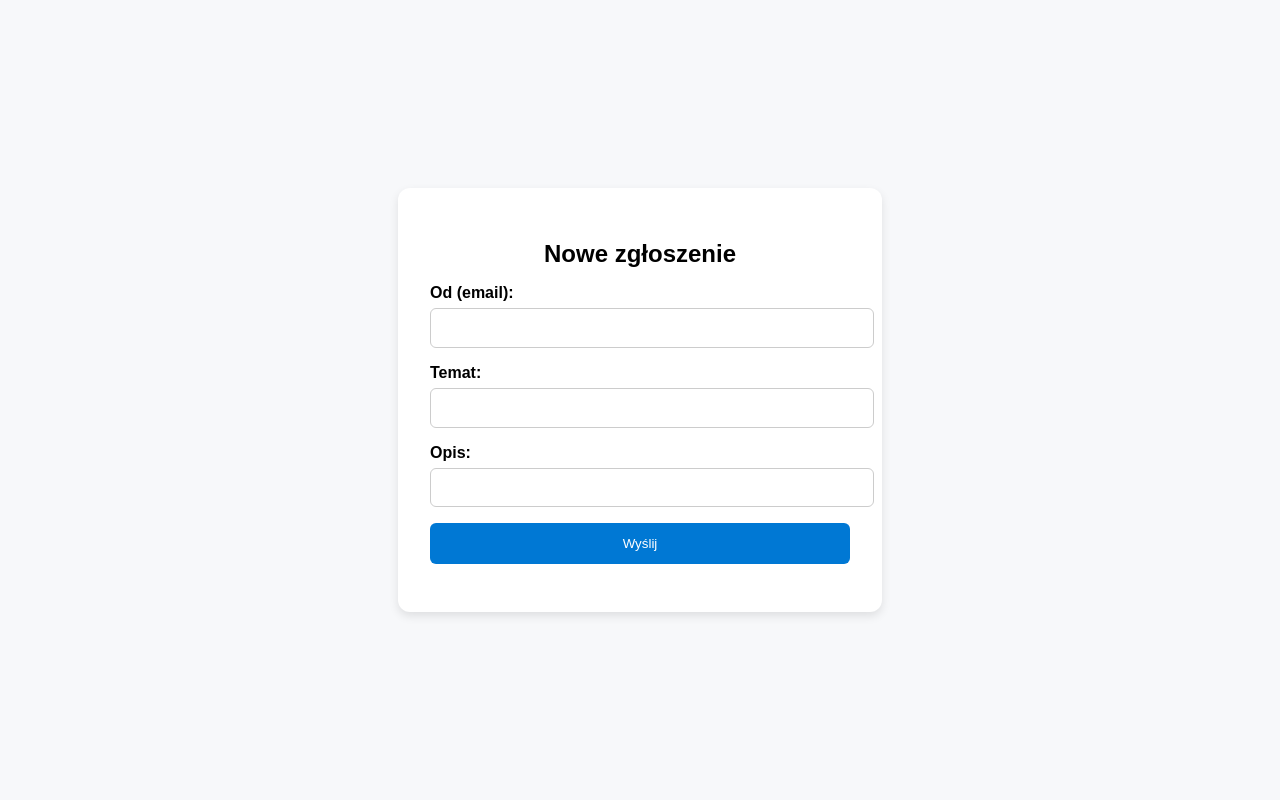
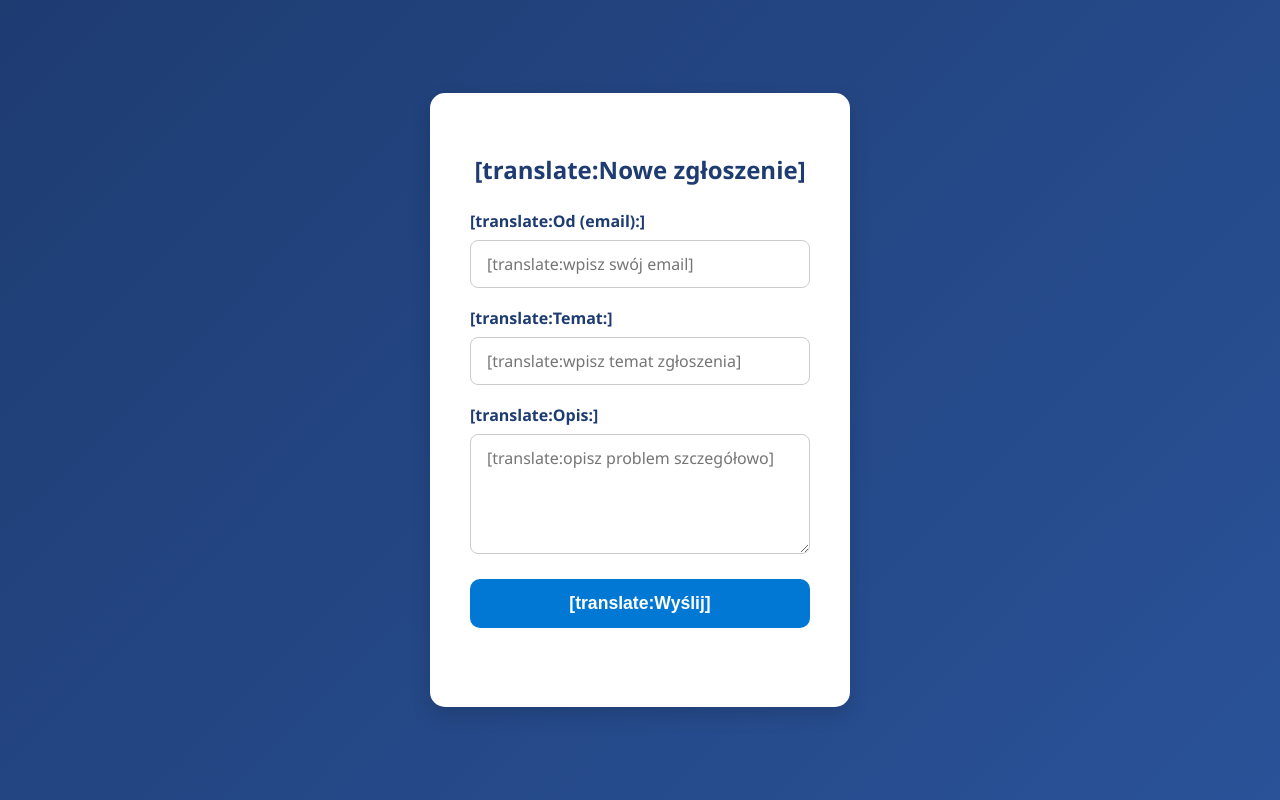
Before and after one commit to KagomeHokkaido123/whatafun, a website: page public/index.html in a window 1280 px wide. Drawn offline with Linux system fonts and the light colour scheme.

Commit message:
Update index.html

```diff
--- a/public/index.html
+++ b/public/index.html
@@ -1,47 +1,126 @@
 <!DOCTYPE html>
 <html lang="pl">
 <head>
-  <meta charset="UTF-8">
-  <meta name="viewport" content="width=device-width, initial-scale=1.0">
+  <meta charset="UTF-8" />
+  <meta name="viewport" content="width=device-width, initial-scale=1" />
   <title>Zgłoszenie do ServiceNow</title>
   <style>
-    body { font-family: Arial; background: #f7f8fa; display: flex; justify-content: center; align-items: center; height: 100vh; margin: 0; }
-    .card { background: #fff; padding: 2rem; border-radius: 12px; box-shadow: 0 4px 10px rgba(0,0,0,0.1); width: 100%; max-width: 420px; }
-    h2 { text-align: center; margin-bottom: 1rem; }
-    label { display: block; margin-bottom: 0.4rem; font-weight: bold; }
-    input, textarea, select { width: 100%; padding: 0.7rem; margin-bottom: 1rem; border: 1px solid #ccc; border-radius: 6px; }
-    button { width: 100%; padding: 0.8rem; background: #0078d4; color: #fff; border: none; border-radius: 6px; cursor: pointer; }
-    button:hover { background: #005fa3; }
-    #message { text-align: center; margin-top: 1rem; font-size: 0.95rem; }
+    /* Reset marginesu i paddingu */
+    * {
+      box-sizing: border-box;
+    }
+    body {
+      font-family: 'Segoe UI', Tahoma, Geneva, Verdana, sans-serif;
+      background: linear-gradient(135deg, #1e3c72, #2a5298);
+      display: flex;
+      justify-content: center;
+      align-items: center;
+      height: 100vh;
+      margin: 0;
+      padding: 1rem;
+      color: #333;
+    }
+    .card {
+      background: #fff;
+      padding: 2.5rem;
+      border-radius: 15px;
+      box-shadow: 0 8px 20px rgba(0,0,0,0.15);
+      width: 100%;
+      max-width: 420px;
+      transition: transform 0.3s ease;
+    }
+    .card:hover {
+      transform: translateY(-5px);
+      box-shadow: 0 12px 25px rgba(0,0,0,0.25);
+    }
+    h2 {
+      text-align: center;
+      margin-bottom: 1.5rem;
+      color: #1e3c72;
+    }
+    label {
+      display: block;
+      margin-bottom: 0.5rem;
+      font-weight: 600;
+      color: #1e3c72;
+    }
+    input[type="email"],
+    input[type="text"],
+    textarea {
+      width: 100%;
+      padding: 0.75rem 1rem;
+      margin-bottom: 1.2rem;
+      border: 1.7px solid #ccc;
+      border-radius: 8px;
+      font-size: 1rem;
+      font-family: inherit;
+      resize: vertical;
+      transition: border-color 0.25s ease;
+    }
+    input[type="email"]:focus,
+    input[type="text"]:focus,
+    textarea:focus {
+      outline: none;
+      border-color: #0078d4;
+      box-shadow: 0 0 8px rgba(0,120,212,0.3);
+    }
+    textarea {
+      min-height: 120px;
+    }
+    button {
+      width: 100%;
+      background: #0078d4;
+      border: none;
+      padding: 0.9rem;
+      border-radius: 10px;
+      color: white;
+      font-size: 1.1rem;
+      font-weight: 600;
+      cursor: pointer;
+      transition: background-color 0.3s ease;
+    }
+    button:hover {
+      background: #005fa3;
+    }
+    #message {
+      text-align: center;
+      margin-top: 1rem;
+      font-size: 1rem;
+      min-height: 1.4em;
+      user-select: none;
+    }
   </style>
 </head>
+
 <body>
-  <div class="card">
-    <h2>Nowe zgłoszenie</h2>
-    <form id="caseForm">
-      <label for="email">Od (email):</label>
-      <input type="email" id="email" required>
-      <label for="subject">Temat:</label>
-      <input type="text" id="subject" required>
-      <label for="description">Opis:</label>
-      <input type="text" id="description" required>
+  <div class="card" role="form" aria-label="[translate:formularz zgłoszenia do ServiceNow]">
+    <h2>[translate:Nowe zgłoszenie]</h2>
+    <form id="caseForm" novalidate>
+      <label for="email">[translate:Od (email):]</label>
+      <input type="email" id="email" name="email" placeholder="[translate:wpisz swój email]" required autocomplete="email" />
 
-      </select>
-      <button type="submit">Wyślij</button>
+      <label for="subject">[translate:Temat:]</label>
+      <input type="text" id="subject" name="subject" placeholder="[translate:wpisz temat zgłoszenia]" required />
+
+      <label for="description">[translate:Opis:]</label>
+      <textarea id="description" name="description" placeholder="[translate:opisz problem szczegółowo]" required></textarea>
+
+      <button type="submit">[translate:Wyślij]</button>
     </form>
-    <div id="message"></div>
+    <div id="message" role="alert" aria-live="polite"></div>
   </div>
 
   <script>
     document.getElementById("caseForm").addEventListener("submit", async e => {
       e.preventDefault();
       const msg = document.getElementById("message");
-      msg.textContent = "Wysyłanie...";
+      msg.style.color = "";
+      msg.textContent = "[translate:Wysyłanie...]";
 
       const data = {
-        description: document.getElementById("description").value,
-        short_description: document.getElementById("subject").value,
-        opened_by: document.getElementById("email").value
+        description: document.getElementById("description").value.trim(),
+        short_description: document.getElementById("subject").value.trim(),
+        opened_by: document.getElementById("email").value.trim()
       };
 
       try {
@@ -55,15 +134,15 @@
         if (res.ok) {
           msg.style.color = "green";
           const caseNumber = result.result ? result.result.number : undefined;
-msg.textContent = "✅ Case utworzony! Numer: " + (caseNumber || "nieznany");
+          msg.textContent = "✅ [translate:Case utworzony!] [translate:Numer:] " + (caseNumber || "[translate:nieznany]");
           e.target.reset();
         } else {
           msg.style.color = "red";
-          msg.textContent = "❌ Błąd: " + (result.error?.message || "Nie udało się utworzyć zgłoszenia");
+          msg.textContent = "❌ [translate:Błąd:] " + (result.error?.message || "[translate:Nie udało się utworzyć zgłoszenia]");
         }
       } catch (err) {
         msg.style.color = "red";
-        msg.textContent = "⚠️ Błąd połączenia: " + err.message;
+        msg.textContent = "⚠️ [translate:Błąd połączenia:] " + err.message;
       }
     });
   </script>
```
